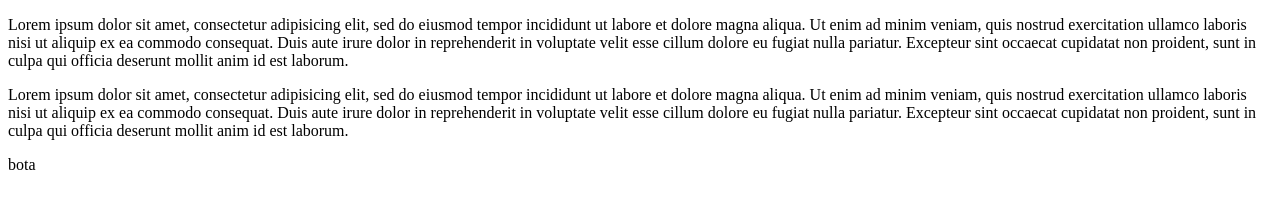
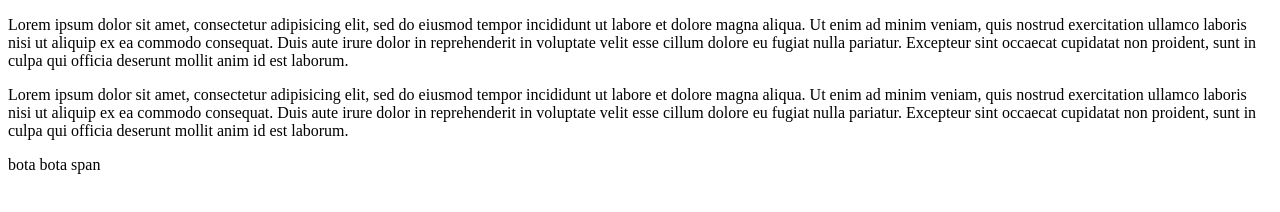
Before and after one commit to arthurmandolang71/latihan2, a plain HTML site: page index.html in a window 1280 px wide. Drawn offline with Linux system fonts and the light colour scheme.

Commit message:
bota span

```diff
--- a/index.html
+++ b/index.html
@@ -20,6 +20,7 @@
 	proident, sunt in culpa qui officia deserunt mollit anim id est laborum.</p>
 
 	<span>bota </span>
+	<span>bota span </span>
 
 
 </body>
```
